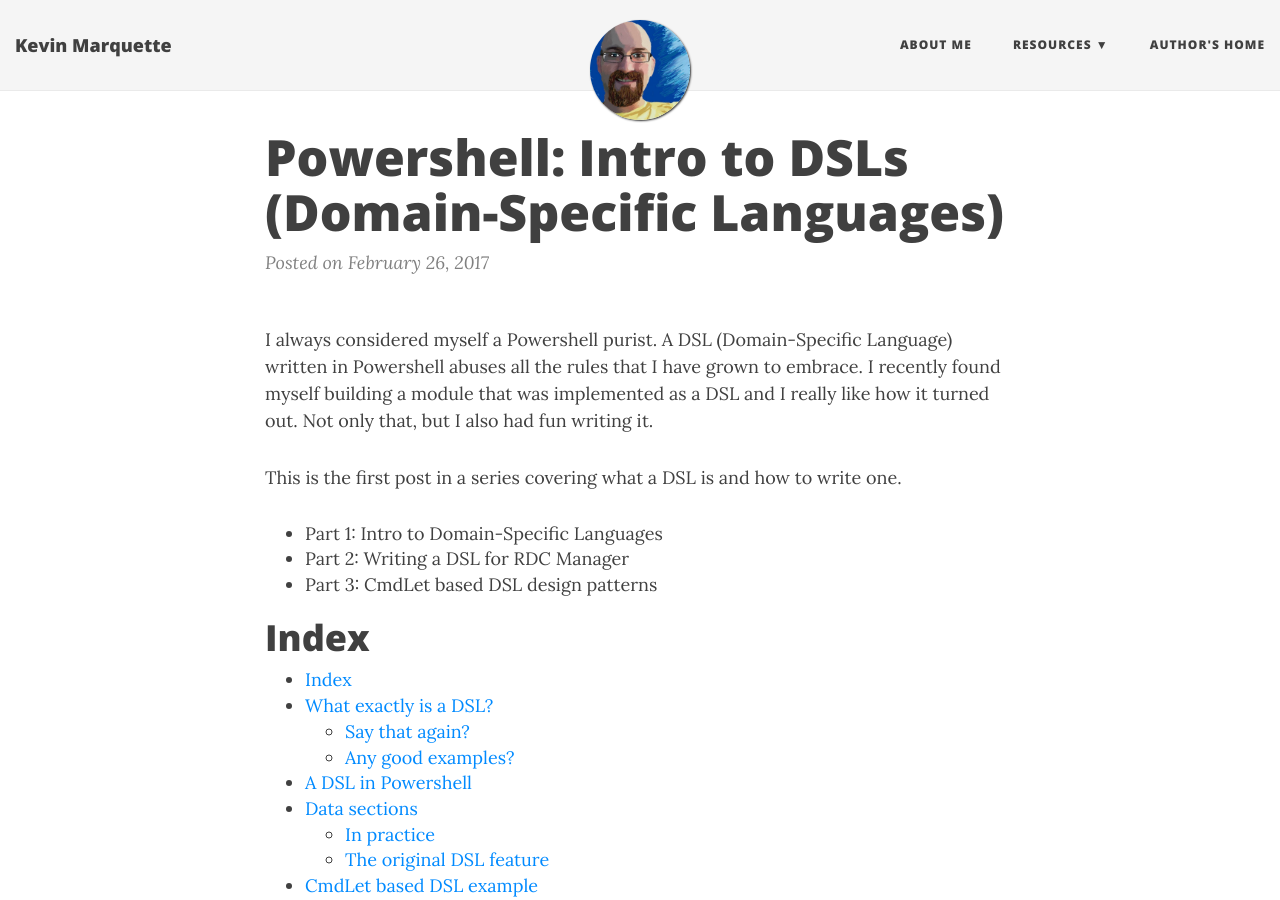
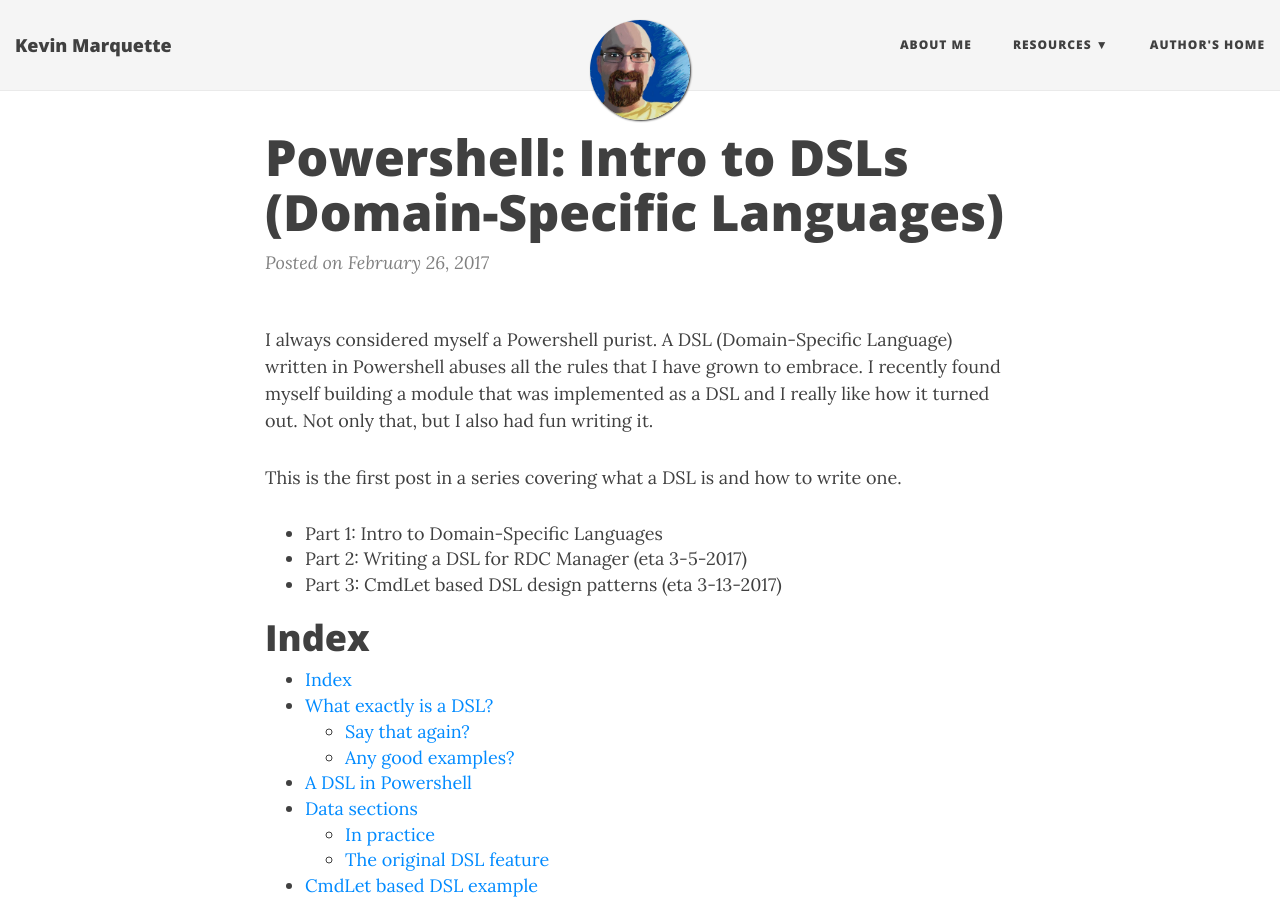
Before and after one commit to KevinMarquette/kevinmarquette.github.io, a Jekyll site: the page built from _posts/2017-02-26-Powershell-DSL-intro-to-domain-specific-languages-part-1.md, in a window 1280 px wide and 900 px high. Built offline with Jekyll 4.4.1, drawn with Linux system fonts in a browser that asks for light colours; nearby versions of some CDN libraries.

Commit message:
Set target dates for future posts

```diff
--- a/_posts/2017-02-26-Powershell-DSL-intro-to-domain-specific-languages-part-1.md
+++ b/_posts/2017-02-26-Powershell-DSL-intro-to-domain-specific-languages-part-1.md
@@ -9,8 +9,8 @@ I always considered myself a Powershell purist. A DSL (Domain-Specific Language)
 
 This is the first post in a series covering what a DSL is and how to write one.
 * Part 1: Intro to Domain-Specific Languages
-* Part 2: Writing a DSL for RDC Manager
-* Part 3: CmdLet based DSL design patterns
+* Part 2: Writing a DSL for RDC Manager (eta 3-5-2017)
+* Part 3: CmdLet based DSL design patterns (eta 3-13-2017)
 
 # Index
 
```
